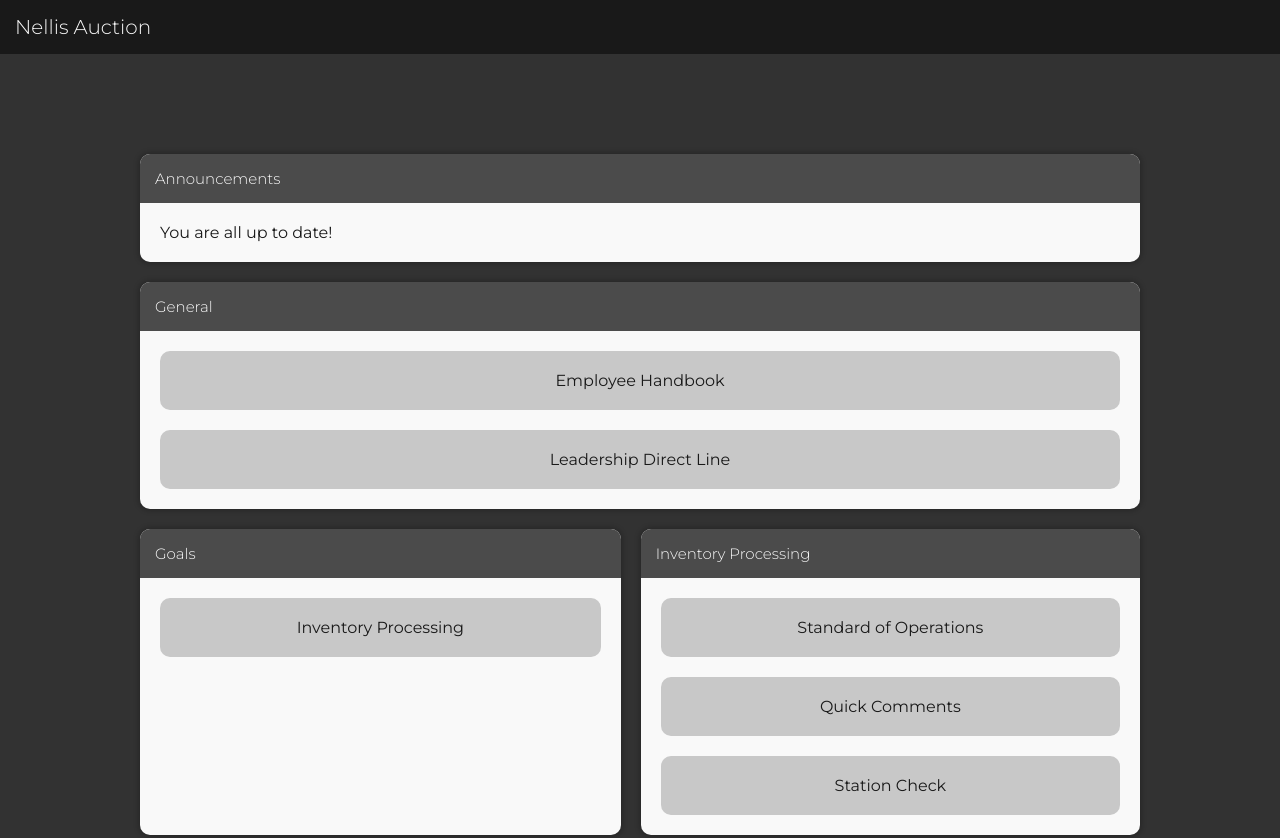
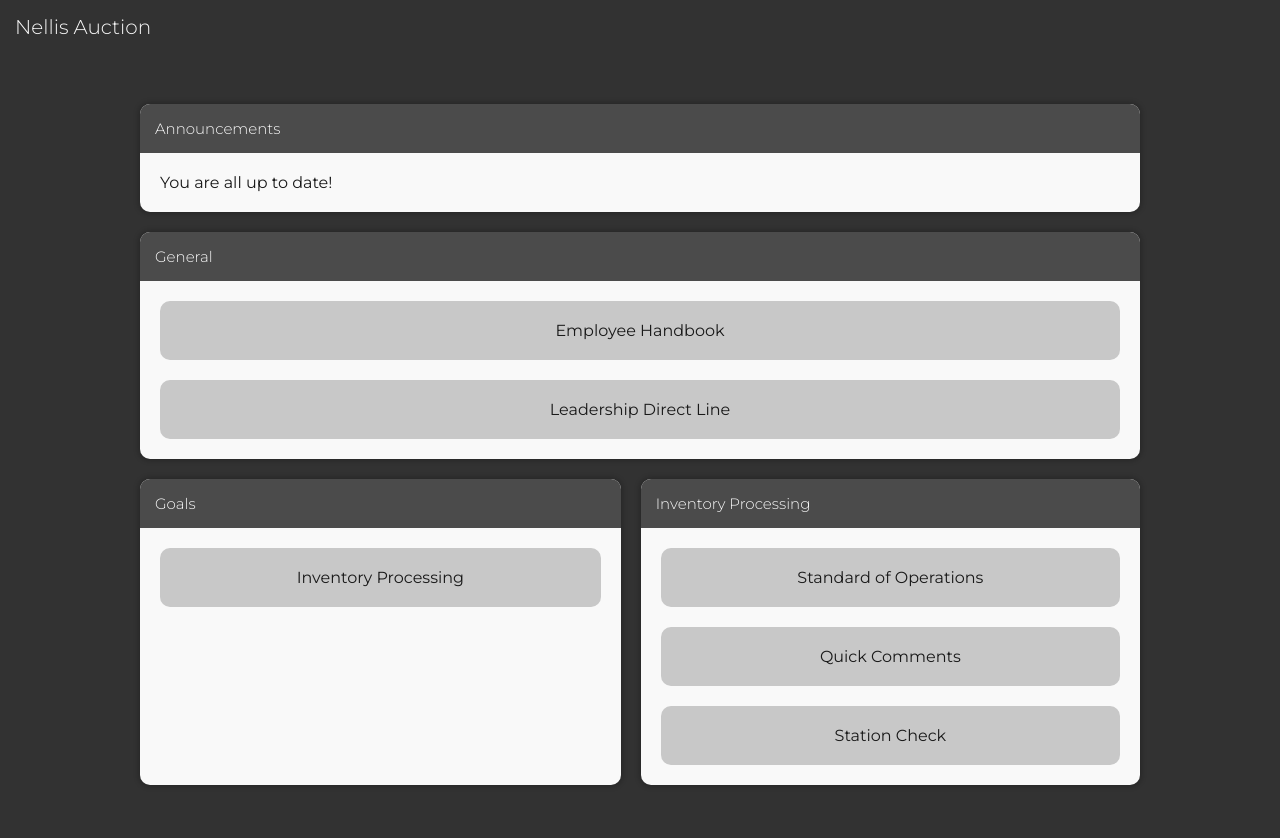
Before and after one commit to dentonflake/location-generator, a website: page public/nellisauction/index.html in a window 1280 px wide. Shown: the top 838 px of the page. Drawn offline with Linux system fonts and the light colour scheme.

Commit message:
manifest edits

```diff
--- a/public/nellisauction/assets/style.css
+++ b/public/nellisauction/assets/style.css
@@ -13,11 +13,11 @@
 
 header {
     padding: 15px;
-    background-color: rgba(25, 25, 25, 1);
+    /* background-color: rgba(25, 25, 25, 1); */
 }
 
 main {
-    padding: 100px;
+    padding: 50px;
 
     display: flex;
     justify-content: center;
```
Also changed, not shown: public/manifest.json.
